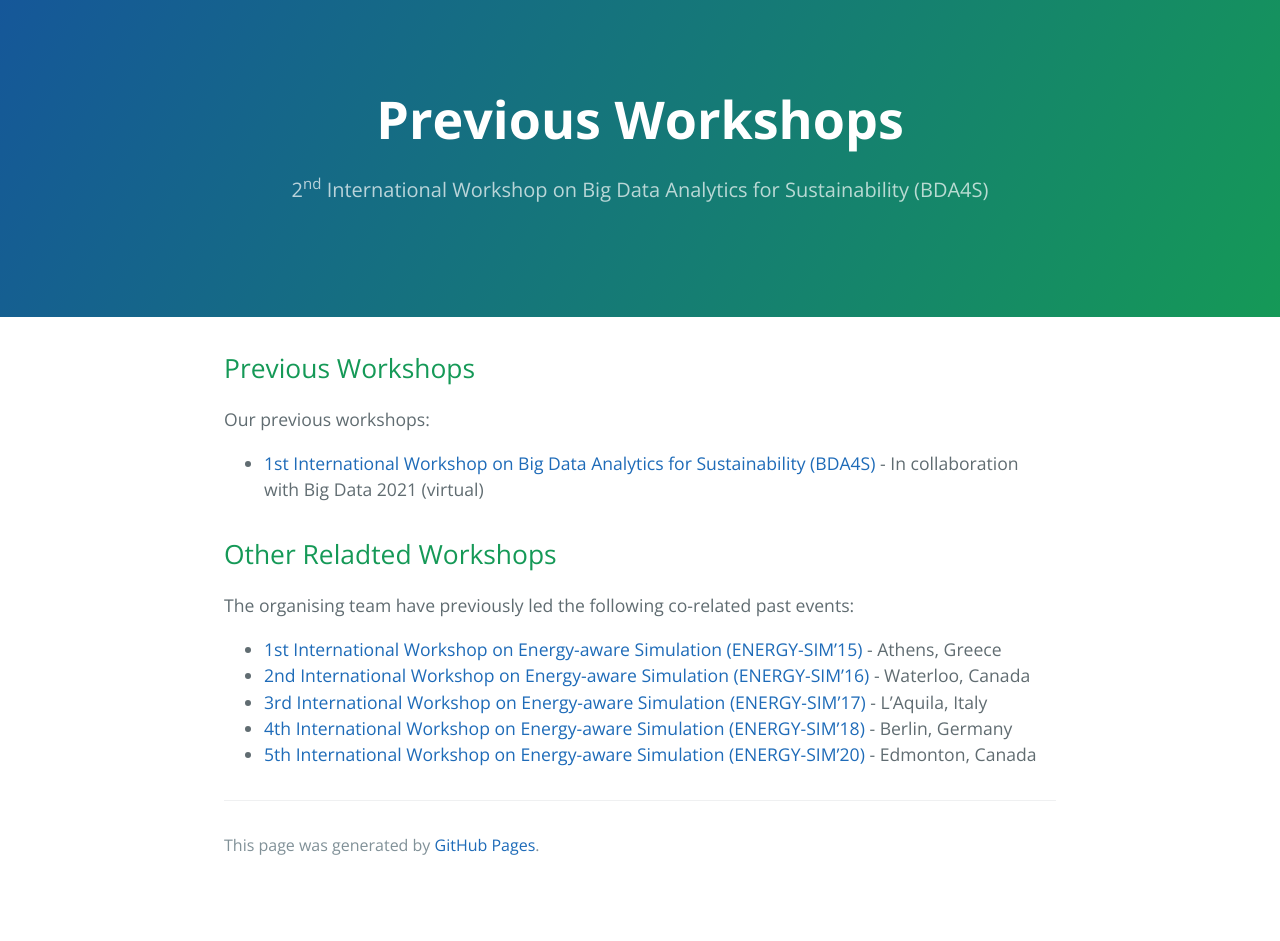
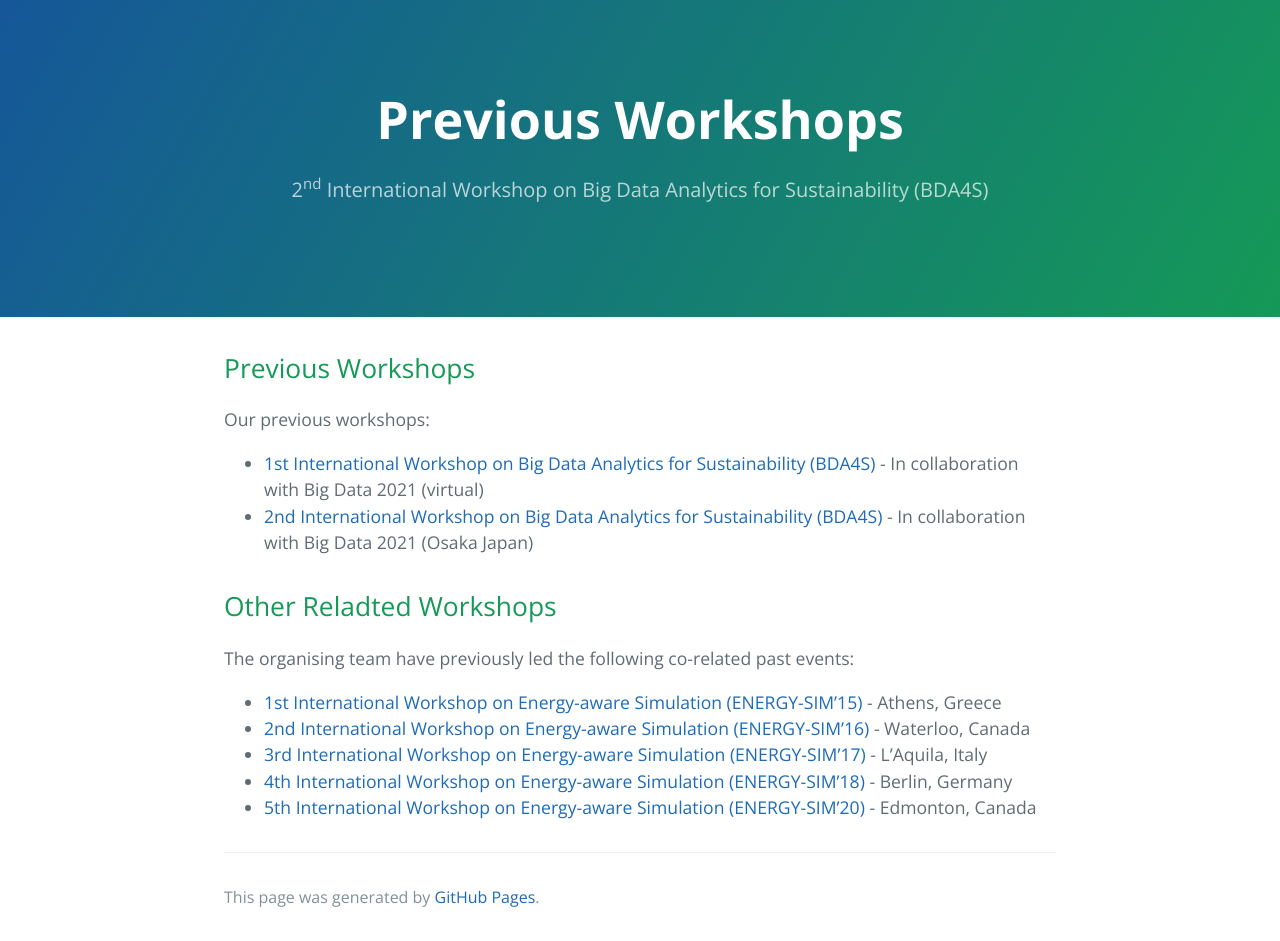
Before and after one commit to bda4s/bda4s.github.io, a Jekyll site: the page built from Previous.md, in a window 1280 px wide. Built offline with Jekyll 4.4.1, drawn with Linux system fonts in a browser that asks for light colours; our own code applies the rules of GitHub Pages for plain Markdown files; before the commit the page ends 900 px from its top, so only the background shows below that.

Commit message:
Update Previous.md

```diff
--- a/Previous.md
+++ b/Previous.md
@@ -6,6 +6,7 @@ layout: default
 Our previous workshops:
 
 - [1st International Workshop on Big Data Analytics for Sustainability (BDA4S)](2021) - In collaboration with Big Data 2021 (virtual)
+- [2nd International Workshop on Big Data Analytics for Sustainability (BDA4S)](2022) - In collaboration with Big Data 2021 (Osaka Japan)
 
 ## Other Reladted Workshops
 
```
